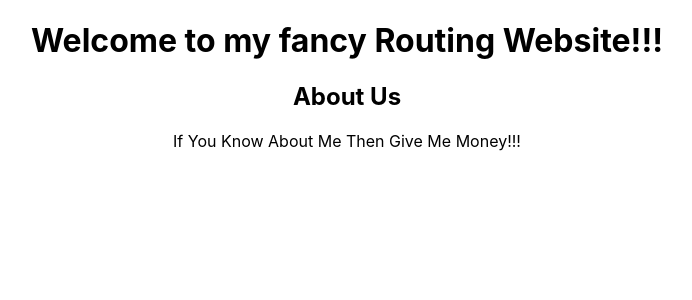
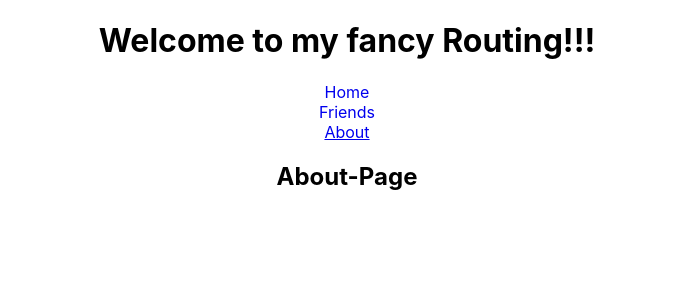
Before and after one commit to Emon5419/React-Router, a React (Create React App) app: page /about in a window 1280 px wide. Shown: the top 300 px of the page, without its empty margins (293-985 px from the left). Built offline with nearby package versions, Linux system fonts and the light colour scheme.

Commit message:
added-header-compo

```diff
--- a/src/App.js
+++ b/src/App.js
@@ -4,10 +4,11 @@ import Home from './components/Home/Home';
 import Friends from './components/Friends/Friends';
 import About from './components/About/About';
 import NotFound from './components/NotFound/NotFound';
+import Header from './components/Header/Header';
 function App() {
   return (
     <div className="App">
-      <h1>Welcome to my fancy Routing Website!!!</h1>
+      <Header></Header>
       <Routes>
         <Route path='/' element={<Home></Home>}></Route>
         <Route path='/friends' element={<Friends></Friends>}></Route>
--- a/src/components/About/About.js
+++ b/src/components/About/About.js
@@ -3,8 +3,7 @@ import React from 'react';
 const About = () => {
    return (
       <div>
-         <h2>About Us</h2>
-         <p>If You Know About Me Then Give Me Money!!!</p>
+         <h2>About-Page</h2>
       </div>
    );
 };
--- /dev/null
+++ b/src/components/CustomLink/CustomLink.js
@@ -0,0 +1,23 @@
+import React from 'react';
+import { Link, useMatch, useResolvedPath } from 'react-router-dom';
+
+function CustomLink({ children, to, ...props }) {
+   let resolved = useResolvedPath(to);
+   let match = useMatch({ path: resolved.pathname, end: true });
+
+
+   return (
+      <div>
+         <Link
+            style={{ textDecoration: match ? 'underline' : 'none' }}
+            to={to}
+            {...props}
+
+         >
+            {children}
+         </Link>
+      </div>
+   );
+};
+
+export default CustomLink;
--- a/src/components/Friends/Friends.js
+++ b/src/components/Friends/Friends.js
@@ -10,7 +10,7 @@ const Friends = () => {
    }, [])
    return (
       <div>
-         <h2>Hello My All Friends</h2>
+         <h2>Friends-Page</h2>
          <p>Friends: {friends.length}</p>
          {
             friends.map(friend => <Friend key={friend.id} friend={friend}></Friend>)
--- /dev/null
+++ b/src/components/Header/Header.css
@@ -0,0 +1,7 @@
+/* .navbar a{
+
+}
+.navbar a:hover{
+   background-color: brown;
+   color: white;
+} */
--- /dev/null
+++ b/src/components/Header/Header.js
@@ -0,0 +1,18 @@
+import React from 'react';
+import CustomLink from '../CustomLink/CustomLink';
+import './Header.css';
+
+const Header = () => {
+   return (
+      <div>
+         <h1>Welcome to my fancy Routing!!!</h1>
+         <nav className='navbar'>
+            <CustomLink to="/">Home</CustomLink>
+            <CustomLink to="/friends">Friends</CustomLink>
+            <CustomLink to="/about">About</CustomLink>
+         </nav>
+      </div>
+   );
+};
+
+export default Header;
--- a/src/components/Home/Home.js
+++ b/src/components/Home/Home.js
@@ -3,8 +3,7 @@ import React from 'react';
 const Home = () => {
    return (
       <div>
-         <h2>Home</h2>
-         <p>This Is My House...</p>
+         <h2>Home-Page</h2>
       </div>
    );
 };
```
